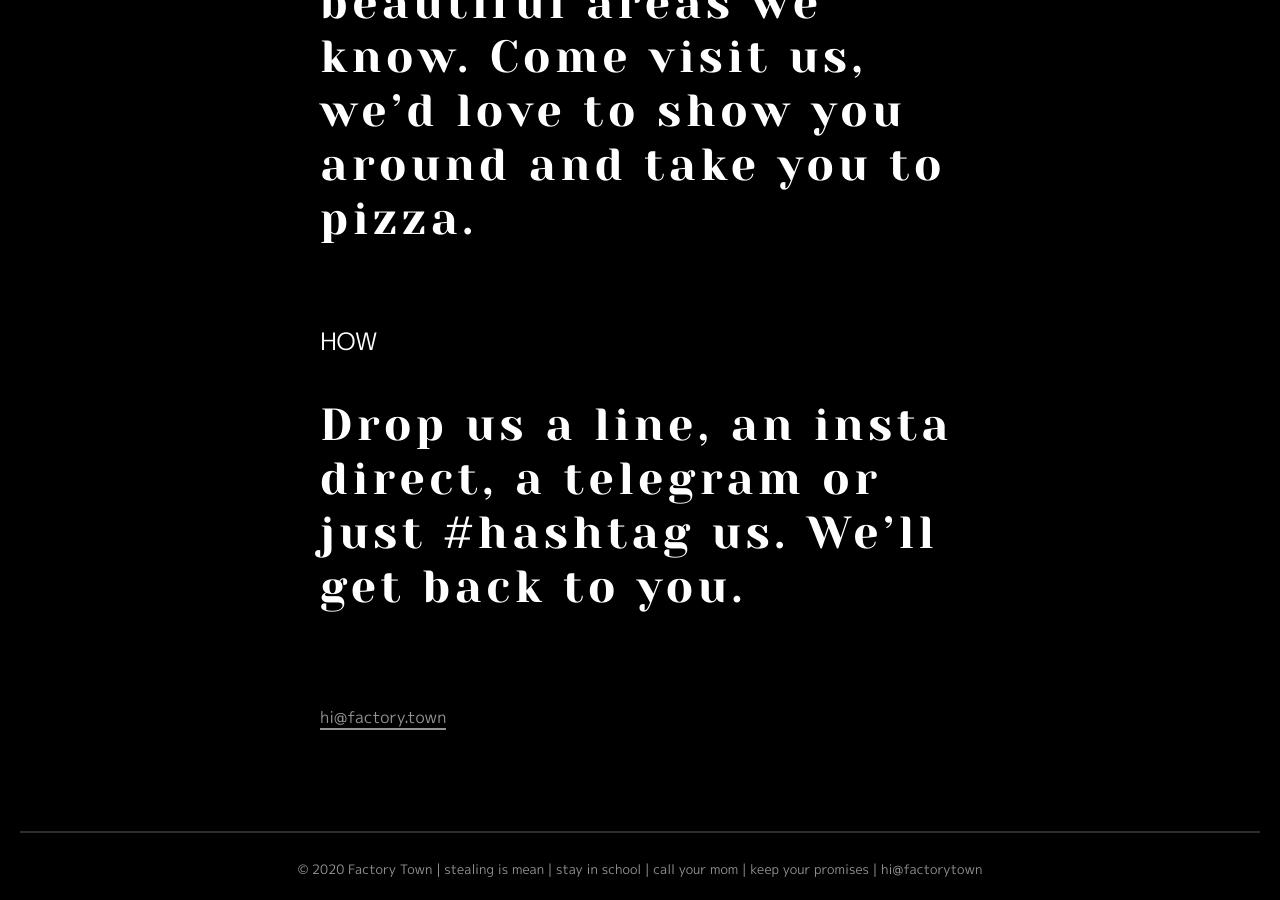
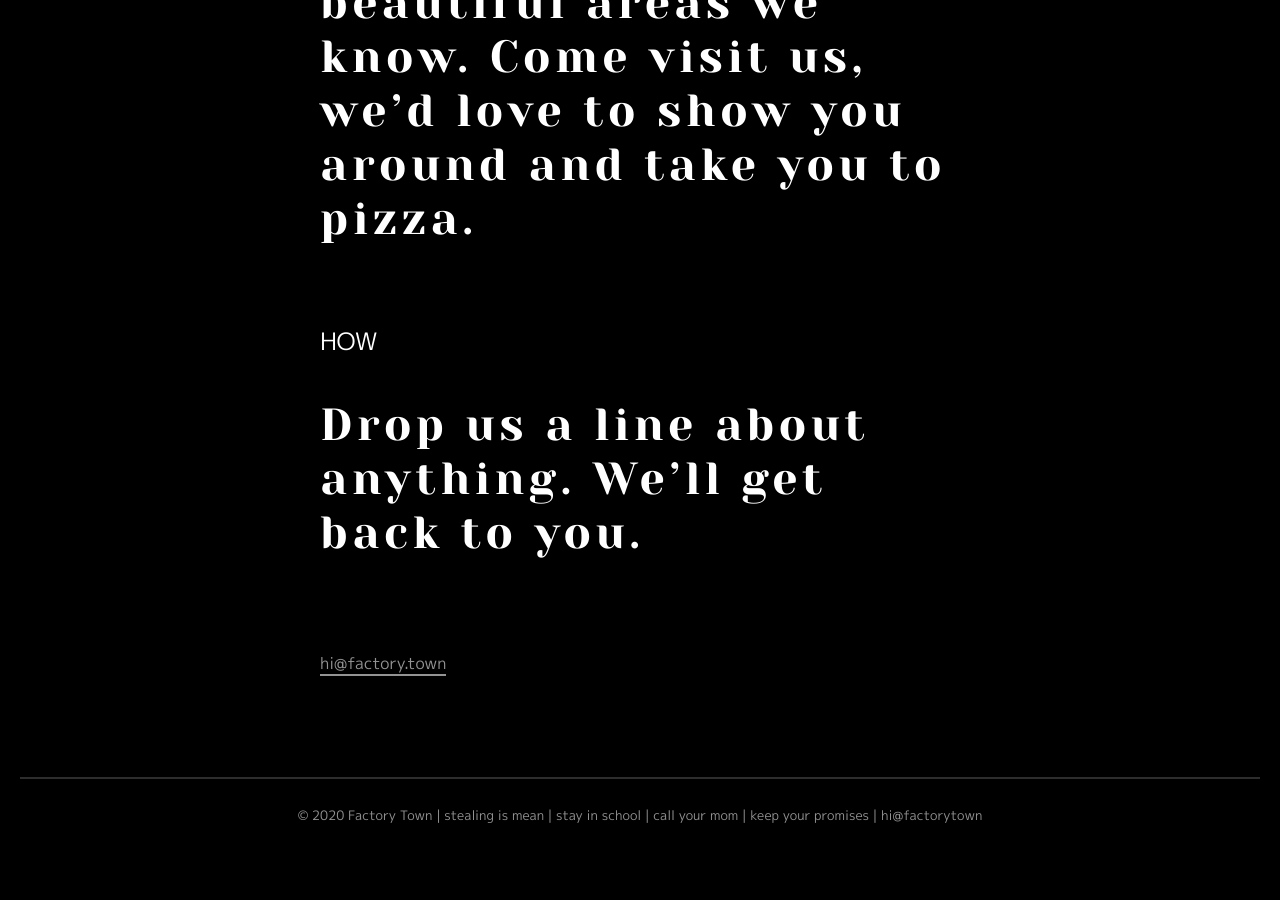
Before and after one commit to factorytown/factorytown.github.io, a Jekyll site: the page built from _pages/about.md, in a window 1280 px wide and 900 px high, scrolled down 3307 px. Built offline with Jekyll 4.4.1, drawn with Linux system fonts in a browser that asks for light colours; nearby versions of some CDN libraries; after the commit the page ends 4153 px from its top, so only the background shows below that.

Commit message:
Updated About

```diff
--- a/_pages/about.md
+++ b/_pages/about.md
@@ -29,7 +29,7 @@ title: ABOUT
 
 ### HOW
 
-## Drop us a line, an insta direct, a telegram or just #hashtag us. We'll get back to you.
+## Drop us a line about anything. We'll get back to you.
 
 <BR>
 <BR>
```
